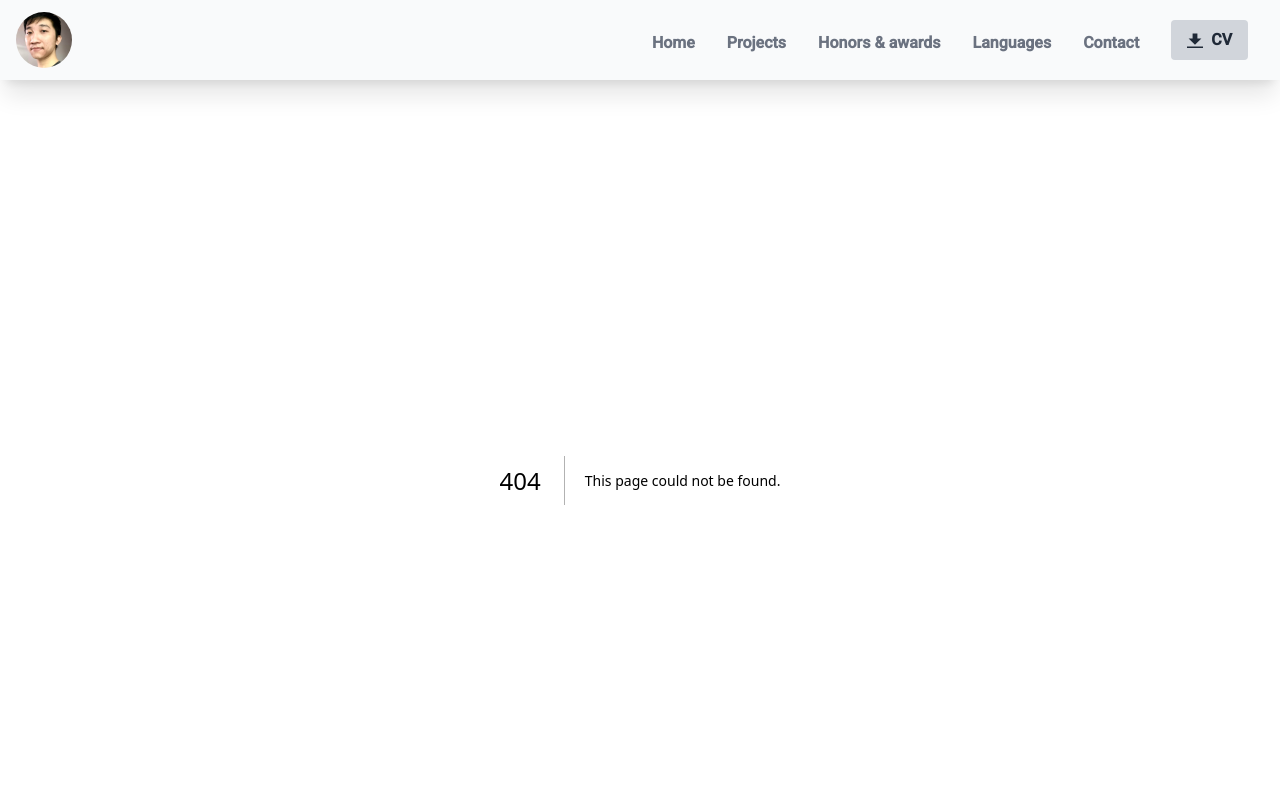
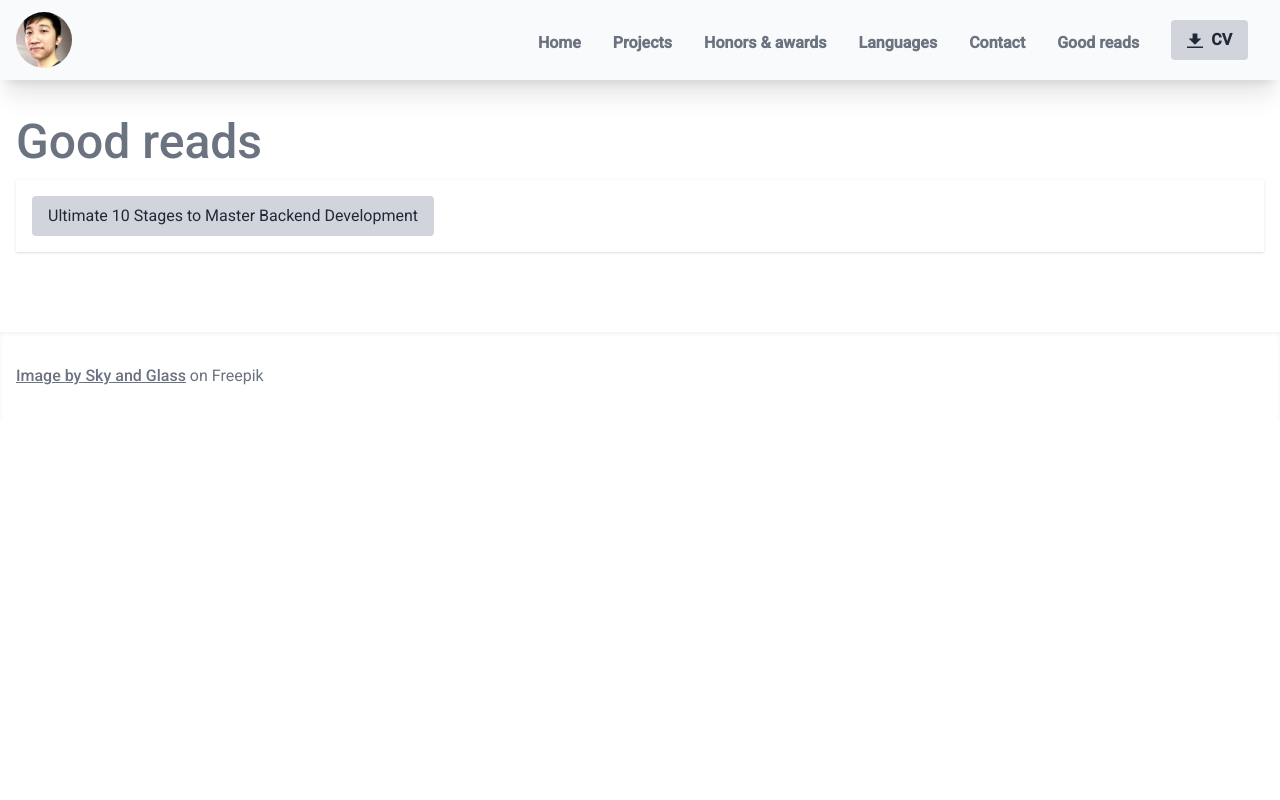
Before and after one commit to thanhtrungvo8401/my-portfolio, a Next.js app: page /good-reads in a window 1280 px wide. Before the commit this address had no page. Shown: the top 800 px of the page. Built offline with nearby package versions, Linux system fonts and the light colour scheme.

Commit message:
create good-reads pages

```diff
--- a/components/organisms/navigation.tsx
+++ b/components/organisms/navigation.tsx
@@ -8,7 +8,8 @@ const links = [
   { text: 'Projects', url: `#${ANCHOR.PROJECTS}` },
   { text: 'Honors & awards', url: `#${ANCHOR.HONORS_AWARDS}` },
   { text: 'Languages', url: `#${ANCHOR.LANGUAGES}` },
-  { text: 'Contact', url: `#${ANCHOR.CONTACT}` }
+  { text: 'Contact', url: `#${ANCHOR.CONTACT}` },
+  { text: 'Good reads', url: '/good-reads' }
 ];
 
 function downloadCV() {
--- /dev/null
+++ b/containers/good-reads/index.tsx
@@ -0,0 +1,23 @@
+import Button from '../../components/atoms/button';
+import Container from '../../components/atoms/container';
+import Headline1 from '../../components/atoms/headline-1';
+
+export default function GoodReads() {
+  return (
+    <Container>
+      <Headline1 className="mt-8">Good reads</Headline1>
+
+      <div className="flex p-4 shadow">
+        <a
+          target="_blank"
+          href="https://levelup.gitconnected.com/ultimate-10-stages-to-master-backend-development-f6f65f22a327"
+          rel="noreferrer"
+        >
+          <Button className="!font-normal">
+            Ultimate 10 Stages to Master Backend Development
+          </Button>
+        </a>
+      </div>
+    </Container>
+  );
+}
--- /dev/null
+++ b/pages/good-reads.tsx
@@ -0,0 +1,5 @@
+import GoodReads from '../containers/good-reads';
+
+export default function GoodReadsPage() {
+  return <GoodReads />;
+}
```
